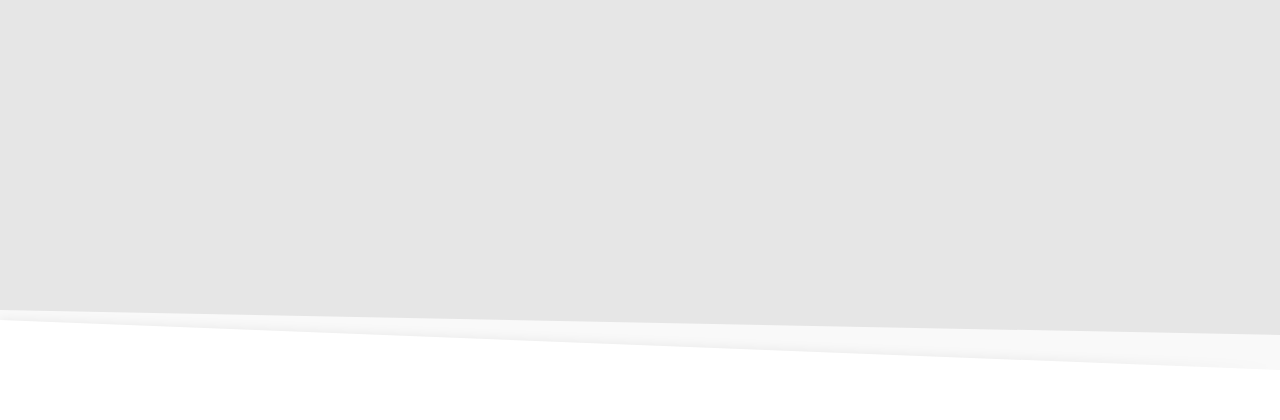
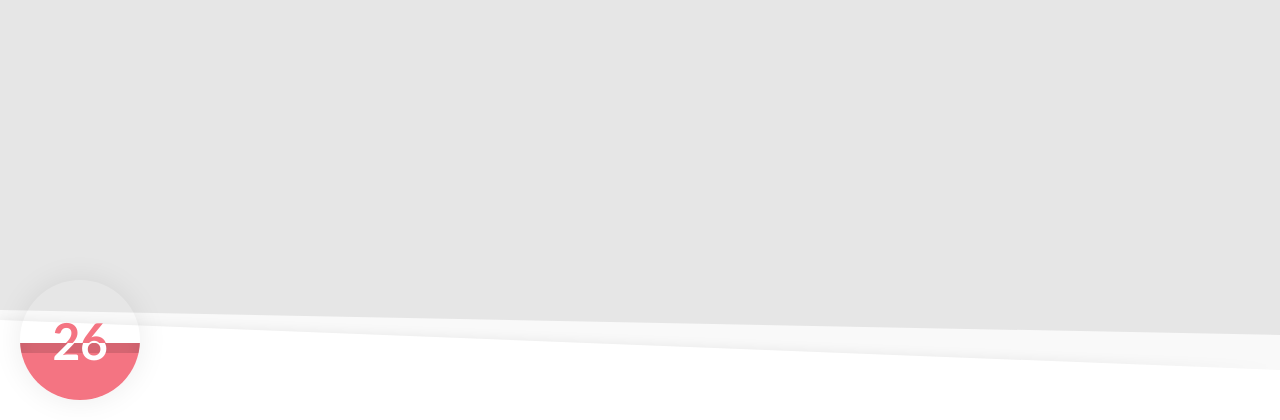
Before and after one commit to mfrisell/DND, a PHP site: page / in a window 1280 px wide. Shown: the part 755-1175 px from the top of the page. Run offline with PHP 8.4, Linux system fonts and the light colour scheme; some web fonts are replaced.

Commit message:
health-meter

```diff
--- a/css/style.css
+++ b/css/style.css
@@ -316,6 +316,72 @@ border-right: 100vw solid transparent;
 -webkit-filter: blur(5px);
 }
 
+#bottomMenuHealth {
+width:120px;
+height:120px;
+background-color:transparent;
+position:absolute;
+left:20px;
+bottom:20px;
+z-index:99999;
+border-radius:120px;
+-webkit-box-shadow:0 0 30px rgba(0,0,0,.08);
+overflow:hidden;
+}
+
+#bottomMenuHealthNumb {
+width:120px;
+height:0%;
+font-size:48px;
+position:absolute;
+left:0px;
+bottom:0px;
+overflow:hidden;
+}
+
+#bottomMenuHealthNumbHolder {
+width:120px;
+font-weight:700;
+color:#fff;
+text-align:center;
+position:absolute;
+left:0px;
+bottom:30px;
+}
+
+#bottomMenuHealthNumbBack {
+width:120px;
+height:120px;
+line-height:120px;
+text-align:center;
+font-size:48px;
+position:absolute;
+left:0px;
+bottom:0px;
+font-weight:700;
+color:#f47482;
+}
+
+#bottomMenuHealthRemaining {
+width:120px;
+height:0%;
+position:absolute;
+left:0px;
+bottom:0px;
+background-color:#f47482;
+}
+
+#bottommenuHealtTmp {
+width:120px;
+height:0%;
+position:absolute;
+left:0px;
+bottom:0px;
+/*background-color:#ee5462;*/
+background-color:#f47482;
+-webkit-box-shadow:inset 0px 0px 20px rgba(0,0,0,.2);
+}
+
 #bottomMenuBottom {
 width:100%;
 height:50px;
@@ -365,7 +431,7 @@ box-sizing:border-box;
 }
 
 .mainSecondSlide {
-height:300px;
+height:400px;
 position:relative;
 }
 
@@ -379,7 +445,7 @@ border-right: 100vw solid transparent;
 
 #secondSlideRest {
 width:100%;
-height:285px;
+height:100%;
 background-color:#f9f9f9;
 }
 
--- a/index.php
+++ b/index.php
@@ -19,11 +19,6 @@ window.addEventListener('load', function() {
 <script>
 function start() {
 document.ontouchmove = function(e) {e.preventDefault()};
-
-var proficiency = 0;
-var lvl = 10;
-
-proficiency = Math.floor((lvl-1)/4)+2;
 
 var bardinsp = {
 	name: "Bardic Inspiration",
@@ -54,6 +49,25 @@ var statsProf = {
 	wisdom: [[0, "Saving Throws"], [0, "Animal Handling"], [0, "Insight"], [0, "Medicine"], [0, "Perception"], [1, "Survival"]],
 	charisma: [[0, "Saving Throws"], [0, "Deception"], [0, "Intimidation"], [0, "Performance"], [0, "Persuasion"]]
 };
+
+var lvl = 10;
+var proficiency = Math.floor((lvl-1)/4)+2;
+
+var conMod = Math.floor((stats.constitution-10)/2);
+var totHealth = 10+conMod+2*(6+conMod)+(lvl-3)*(5+conMod);
+var tmpHealth = 6;
+var health = 26;
+var healthProcent = (health/totHealth)*100;
+var tmpHealthProcent = (tmpHealth/totHealth)*100;
+
+$("#bottomMenuHealthNumbHolder").html(health);
+$("#bottomMenuHealthNumbBack").html(health);
+
+$("#bottomMenuHealthRemaining").css("height", healthProcent + "%");
+$("#bottommenuHealtTmp").css("height", tmpHealthProcent + "%");
+$("#bottommenuHealtTmp").css("bottom", healthProcent + "%");
+var tmpAndHealth = healthProcent+tmpHealthProcent;
+$("#bottomMenuHealthNumb").css("height", tmpAndHealth + "%");
 
 $.each( stats, function( key, value ) {
 	var threeKey = key.slice(0,3);
@@ -167,6 +181,14 @@ function openStuff(y) {
                     </div>
                 </div>
             	<div id="bottomMenu">
+                	<div id="bottomMenuHealth">
+                    	<div id="bottomMenuHealthNumbBack"></div>
+                    	<div id="bottomMenuHealthRemaining"></div>
+                        <div id="bottommenuHealtTmp"></div>
+                        <div id="bottomMenuHealthNumb">
+                        	<div id="bottomMenuHealthNumbHolder"></div>
+                        </div>
+                    </div>
                 	<div id="bottomMenuTopShadow">
                 		<div id="bottomMenuTopTriangleShadow"></div>
                 	</div>
```
